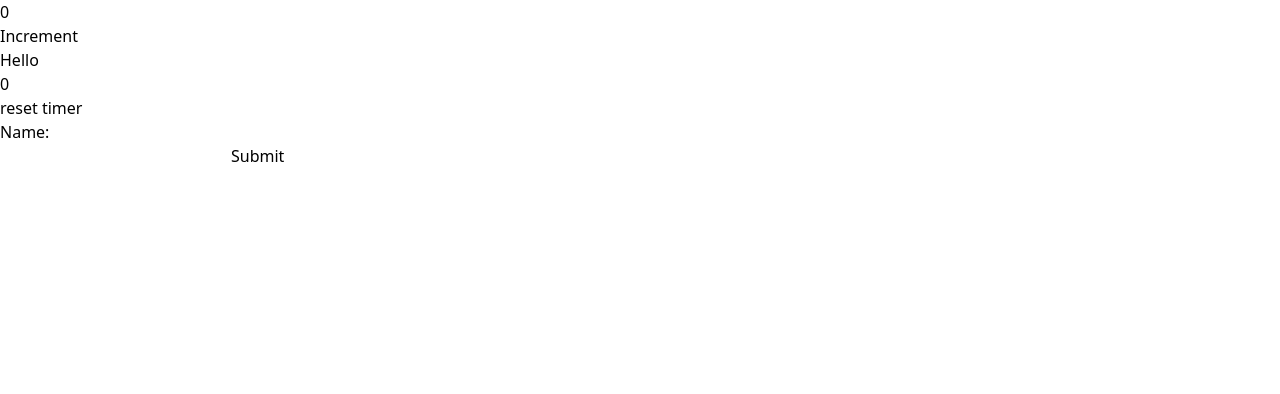
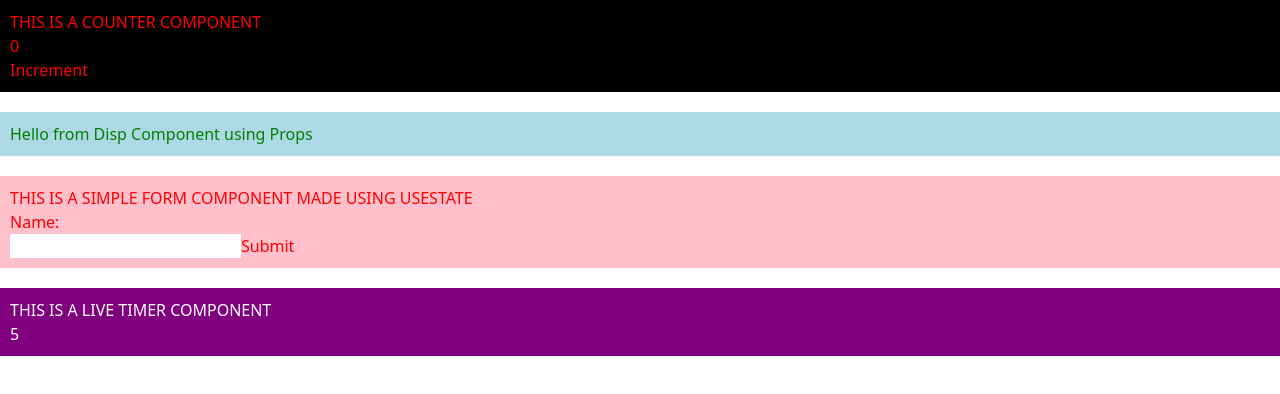
Before and after one commit to NimishKr16/learning-react, a React (Create React App) app in the folder learning-react-basics/: page / in a window 1280 px wide. Shown: the top 394 px of the page. Built offline with nearby package versions, Linux system fonts and the light colour scheme.

Commit message:
Added inline styling

```diff
--- a/learning-react-basics/src/App.js
+++ b/learning-react-basics/src/App.js
@@ -2,11 +2,13 @@ import './index.css'
 import './App.css'
 import Counter from './Counter';
 import SimpleForm from './SimpleForm';
+import Timer from './Timer';
 const App = () => {
   return (
     <div >
       <Counter></Counter>
       <SimpleForm></SimpleForm>
+      <Timer></Timer>
     </div>
   );
 }
--- a/learning-react-basics/src/Counter.js
+++ b/learning-react-basics/src/Counter.js
@@ -1,39 +1,36 @@
-import React, { Fragment, useEffect, useState } from 'react'
+import React, { Fragment, useEffect, useState } from "react";
 
-import Disp from './Disp';
+import Disp from "./Disp";
 const Counter = () => {
+  let [count, setCount] = useState(0);
 
-  let [count,setCount] = useState(0);
-  let [time,setTime] = useState(0);
+  let myStyle = {
+    color: "red",
+    backgroundColor: "black",
+    padding: "10px",
+  };
 
+  let myStyle2 = {
+    color: "green",
+    backgroundColor: "lightblue",
+    padding: "10px",
+    marginTop: "20px",
+  };
 
-//   useEffect(() => {
-//     const interval = setInterval(() => {
-//         setTime(time+1);
-//     }, 1000);
-
-//     return () => {
-//       clearInterval(time)
-//     }
-//   }, [time])
-
-  const stopTimer = () => {
-    setTime(0);
-    clearInterval(time);
-  }
   return (
     <>
-    <div>
-      <h1 className='text-red'>{count}</h1>
-      <button onClick={()=>setCount(count+1)}>Increment</button>
-      <Disp text='Hello'></Disp>
-      <h1>{time}</h1>
-      <button onClick={stopTimer}>reset timer</button>
-
-    </div>
+      <div>
+        <div style={myStyle}>
+          <h1>THIS IS A COUNTER COMPONENT</h1>
+          <h1 className="text-red">{count}</h1>
+          <button onClick={() => setCount(count + 1)}>Increment</button>
+        </div>
+        <div style={myStyle2}>
+          <Disp text="Hello from Disp Component using Props"></Disp>
+        </div>
+      </div>
     </>
-  )
-}
-
+  );
+};
 
 export default Counter;
--- a/learning-react-basics/src/SimpleForm.jsx
+++ b/learning-react-basics/src/SimpleForm.jsx
@@ -15,14 +15,23 @@ const SimpleForm = () => {
 
         setName(e.target.value);
 
+
+    }
+
+    const myStyle = {
+        color: "red",
+        backgroundColor: "pink",
+        padding: "10px",
+        marginTop: "20px",
     }
   return (
-    <div>
+    <div style={myStyle}>
+        <h1>THIS IS A SIMPLE FORM COMPONENT MADE USING USESTATE</h1>
     <h1>Name:{name}</h1>
 
     <form onSubmit={handleSubmit}>
 
-    <input type="text" value={name} onChange={handleChange} />
+    <input type="text" onChange={handleChange} />
     <button type="submit">Submit</button>
     </form>
     </div>
--- /dev/null
+++ b/learning-react-basics/src/Timer.jsx
@@ -0,0 +1,31 @@
+import React, { useEffect, useState } from 'react'
+
+const Timer = () => {
+    let [time,setTime] = useState(0);
+
+  useEffect(() => {
+    const interval = setInterval(() => {
+        setTime(time+1);
+    }, 1000);
+
+    return () => {
+      clearInterval(time)
+    }
+  }, [time])
+
+  const myStyle = {
+    color: "white",
+    backgroundColor: "purple",
+    padding: "10px",
+    marginTop: "20px",
+  };
+
+  return (
+    <div style={myStyle}>
+        <h1> THIS IS A LIVE TIMER COMPONENT</h1>
+      <h1>{time}</h1>
+    </div>
+  )
+}
+
+export default Timer
```
